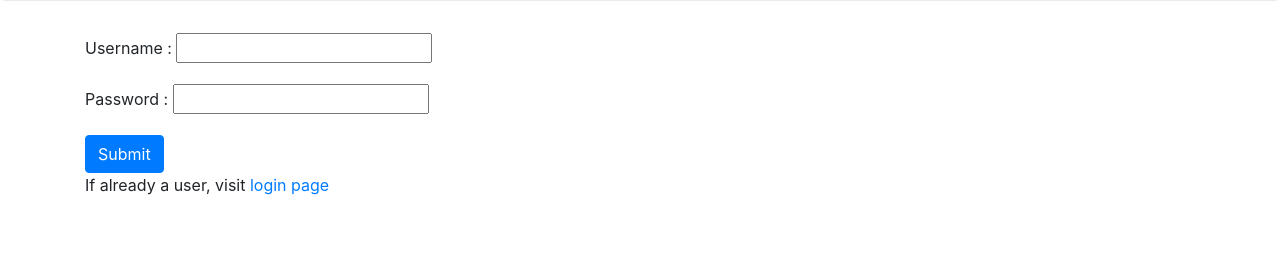
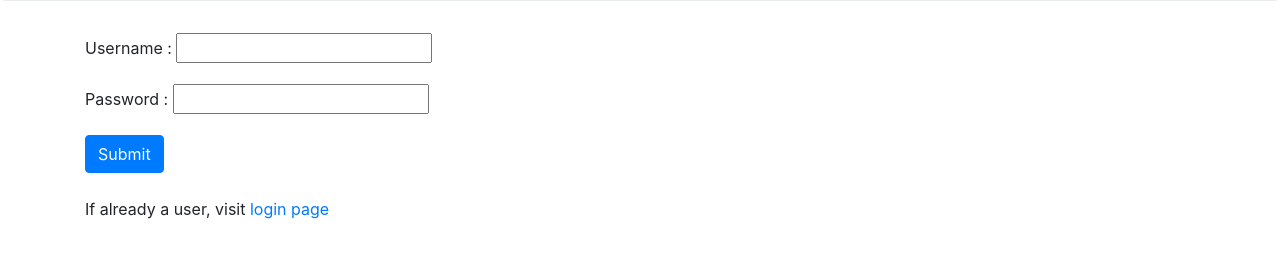
Before and after one commit to starc52/flask-practice, a Flask app: page /register in a window 1280 px wide. Shown: the part 183-461 px from the top of the page. Run offline with Flask 2, Linux system fonts and the light colour scheme; some libraries are stand-ins or nearby versions.

Commit message:
refactored

```diff
--- a/templates/login.html
+++ b/templates/login.html
@@ -27,9 +27,12 @@
             <input type="password" name="password" id="password"> <br>
         </div>
         <button type="submit" class="btn btn-primary">Submit</button>
+        <div class="form-group">
+            <br>
+            <p>If new here, register <a href="{{ url_for('register') }}">here</a></p>
+        </div>
     </form>
 
-    <p>If new here, register <a href="{{ url_for('register') }}">here</a></p>
 
 </div>
 
--- a/templates/register.html
+++ b/templates/register.html
@@ -28,9 +28,12 @@
             <input type="password" name="password" id="password"> <br>
         </div>
         <button type="submit" class="btn btn-primary">Submit</button>
+        <div class="form-group">
+            <br>
+            <p>If already a user, visit <a href="{{ url_for('login') }}">login page</a></p>
+        </div>
     </form>
 
-    <p>If already a user, visit <a href="{{ url_for('login') }}">login page</a></p>
 
 </div>
 
```
